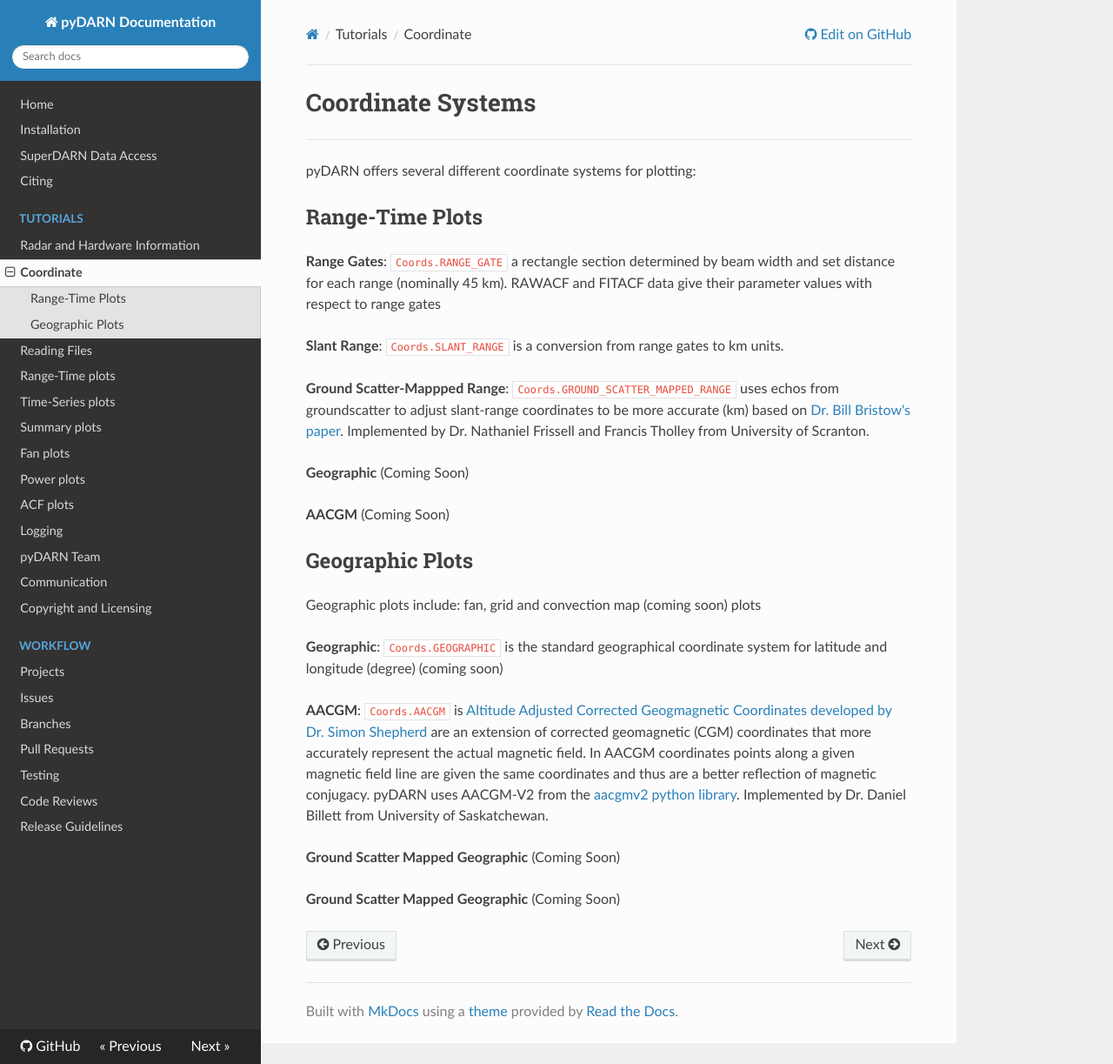
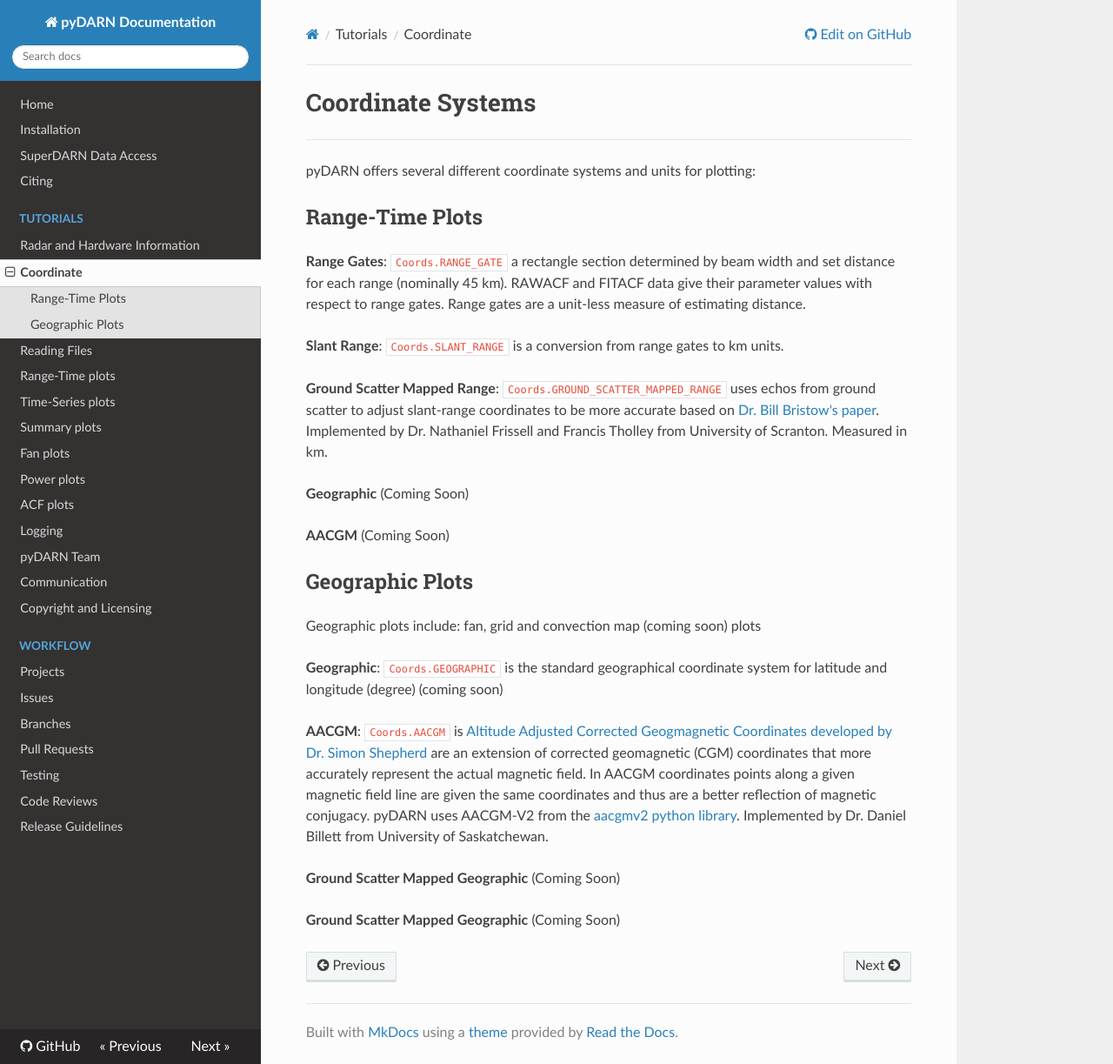
Before and after one commit to SuperDARN/pydarn, an MkDocs documentation site: the page built from docs/user/coordinates.md, in a window 1280 px wide and 1223 px high. Shown: the whole window at 87% size. Built offline with MkDocs 1.6.1, drawn with Linux system fonts in a browser that asks for light colours; nearby versions of some CDN libraries.

Commit message:
Apply suggestions from code review
Co-authored-by: carleyjmartin <60905856+carleyjmartin@users.noreply.github.com>

```diff
--- a/docs/user/coordinates.md
+++ b/docs/user/coordinates.md
@@ -15,15 +15,15 @@ the additional permissions listed below.
 # Coordinate Systems
 ---
 
-pyDARN offers several different coordinate systems for plotting:
+pyDARN offers several different coordinate systems and units for plotting:
 
 ## Range-Time Plots
 
-**Range Gates**: `Coords.RANGE_GATE` a rectangle section determined by beam width and set distance for each range (nominally 45 km). RAWACF and FITACF data give their parameter values with respect to range gates
+**Range Gates**: `Coords.RANGE_GATE` a rectangle section determined by beam width and set distance for each range (nominally 45 km). RAWACF and FITACF data give their parameter values with respect to range gates. Range gates are a unit-less measure of estimating distance.
 
 **Slant Range**: `Coords.SLANT_RANGE` is a conversion from range gates to km units.
 
-**Ground Scatter-Mappped Range**: `Coords.GROUND_SCATTER_MAPPED_RANGE` uses echos from groundscatter to adjust slant-range coordinates to be more accurate (km) based on [Dr. Bill Bristow's paper](https://doi.org/10.1029/93JA01470). Implemented by Dr. Nathaniel Frissell and Francis Tholley from University of Scranton.
+**Ground Scatter Mapped Range**: `Coords.GROUND_SCATTER_MAPPED_RANGE` uses echos from ground scatter to adjust slant-range coordinates to be more accurate based on [Dr. Bill Bristow's paper](https://doi.org/10.1029/93JA01470). Implemented by Dr. Nathaniel Frissell and Francis Tholley from University of Scranton. Measured in km.
 
 **Geographic** (Coming Soon)
 
```
